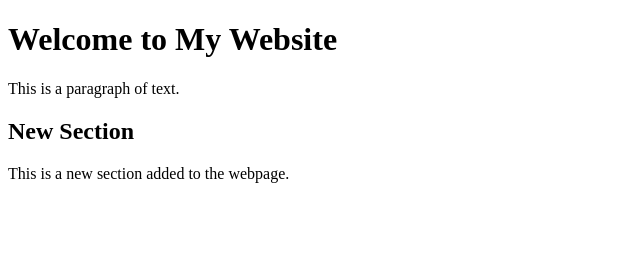
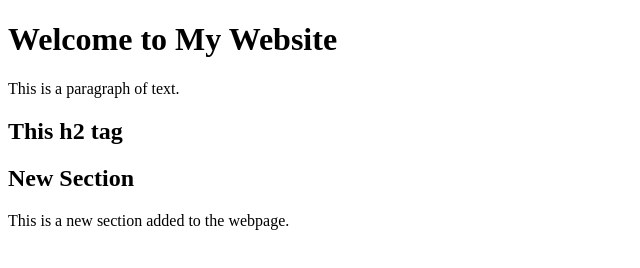
Before and after one commit to preethikavitha/githubwalmart, a plain HTML site: page index.html in a window 1280 px wide. Shown: the whole page, without its empty margins (0-640 px from the left). Drawn offline with Linux system fonts and the light colour scheme.

Commit message:
Add content commit2

```diff
--- a/index.html
+++ b/index.html
@@ -21,6 +21,8 @@
 
     <!-- Adding a new HTML element -->
 
+    <h2>This h2 tag</h2>
+
     <div>
 
         <h2>New Section</h2>
```
